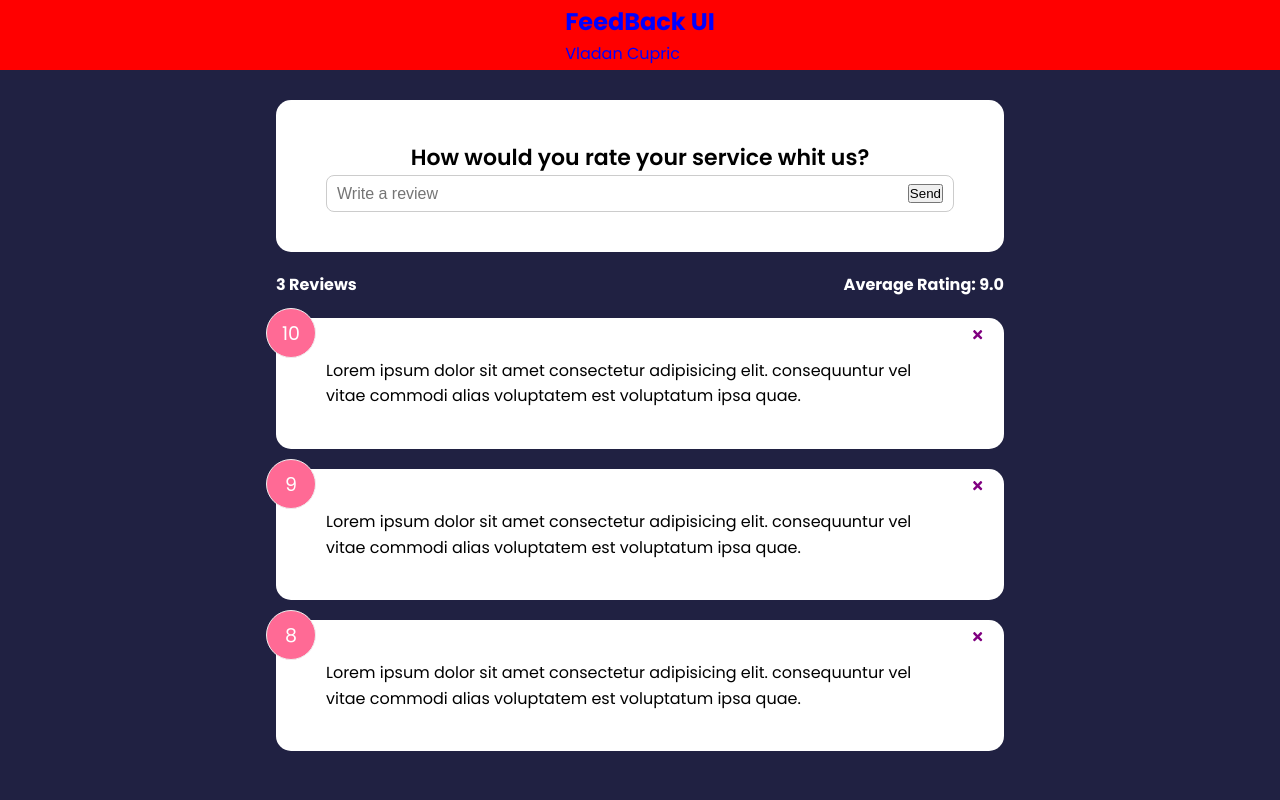
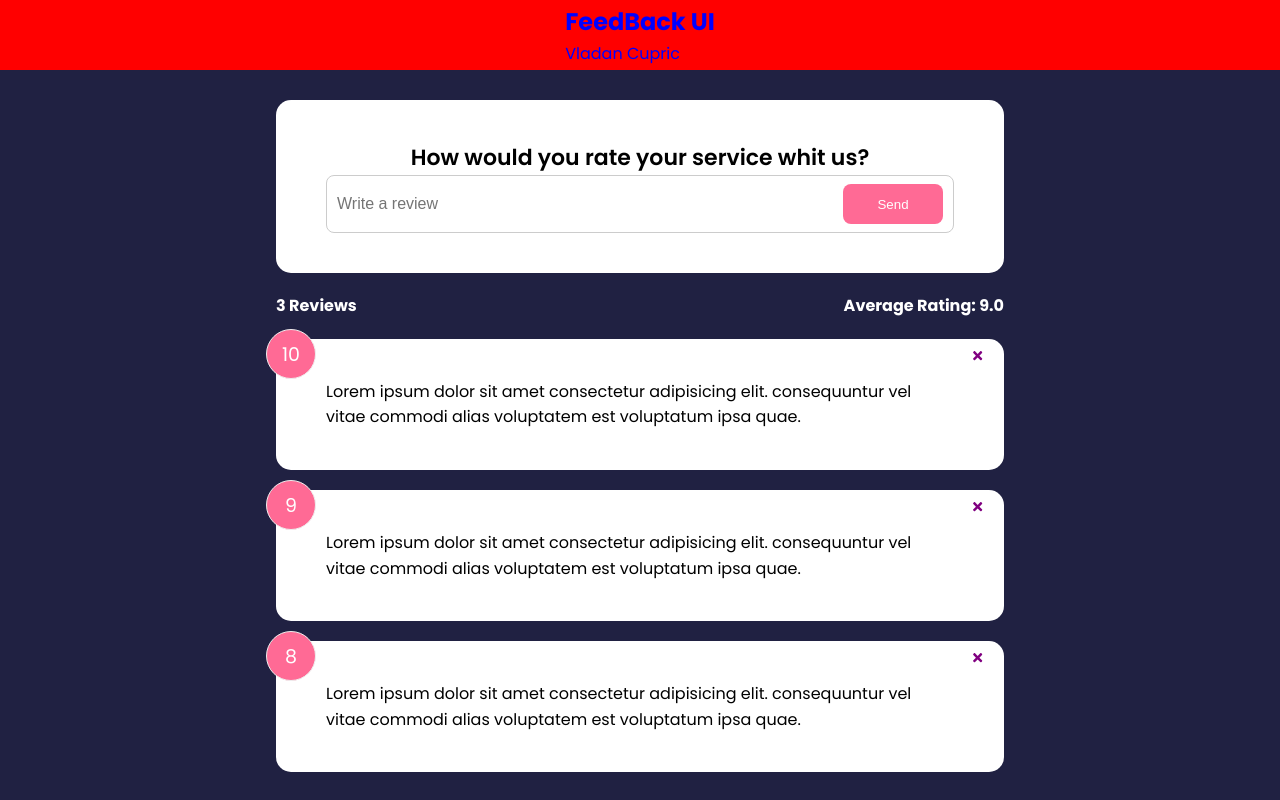
Before and after one commit to VladanStar/ReactTask, a React (Create React App) app in the folder feedback-app/: page / in a window 1280 px wide. Built offline with nearby package versions, Linux system fonts and the light colour scheme.

Commit message:
New commits

```diff
--- a/feedback-app/src/components/FeedbackForm.js
+++ b/feedback-app/src/components/FeedbackForm.js
@@ -1,5 +1,6 @@
 import React from 'react'
 import Card from './shared/Card';
+import Button from './shared/Button';
 import { useState } from 'react';
 
 const FeedbackForm = () => {
@@ -11,12 +12,12 @@
   return (
    <Card>
 
-<form action="#">
+<form>
     <h2>How would you rate your service whit us?</h2>
     {/* {} */}
     <div className='input-group'>
         <input  onChange={handleTextChange} type="text" placeholder='Write a review' value={text} />
-        <button type='submit'>Send</button>
+        <Button type='submit' version ='secondary'>Send</Button>
     </div>
 </form>
    </Card>
--- /dev/null
+++ b/feedback-app/src/components/shared/Button.js
@@ -0,0 +1,11 @@
+import React from 'react'
+
+const Button = ({children, version, type,isDisabled}) => {
+  return (
+    <button type={type} disabled={isDisabled} className={`btn btn-${version}`}>
+        {children}
+    </button>
+  )
+}
+
+export default Button;
```
